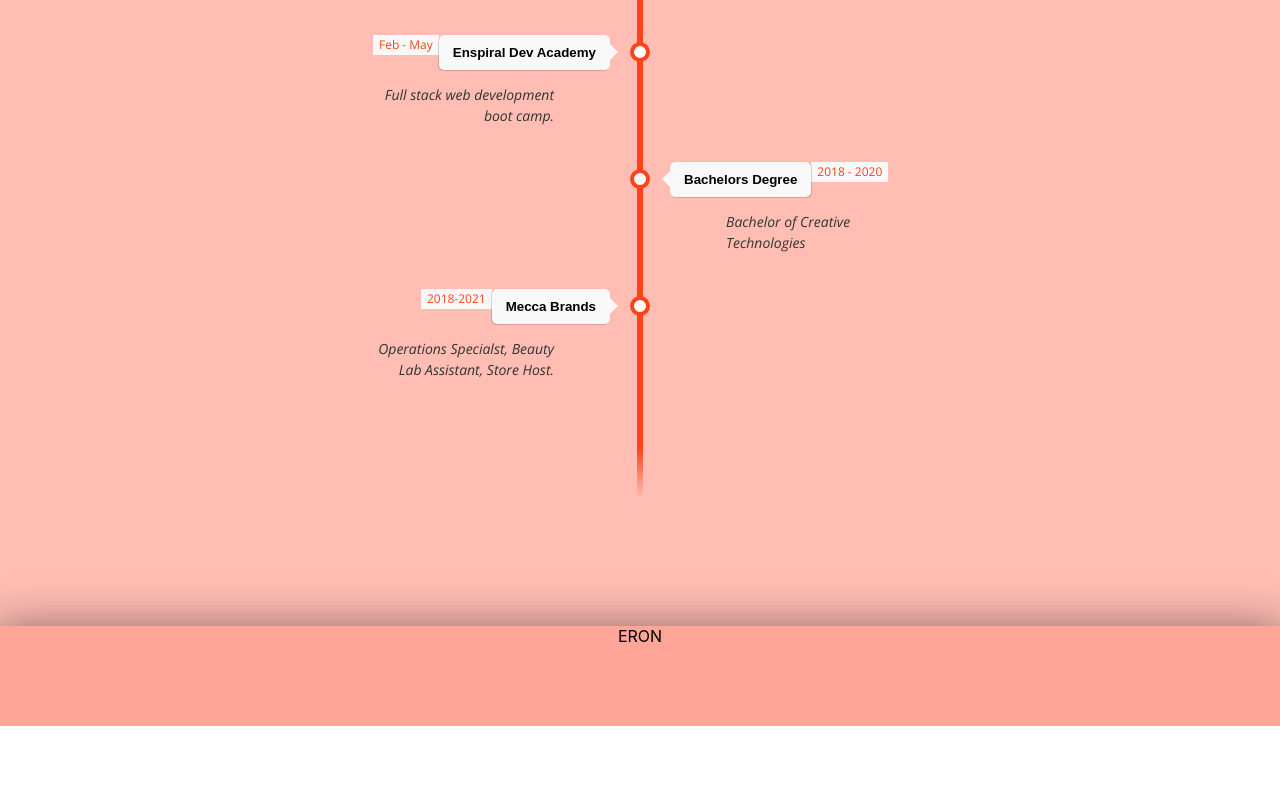
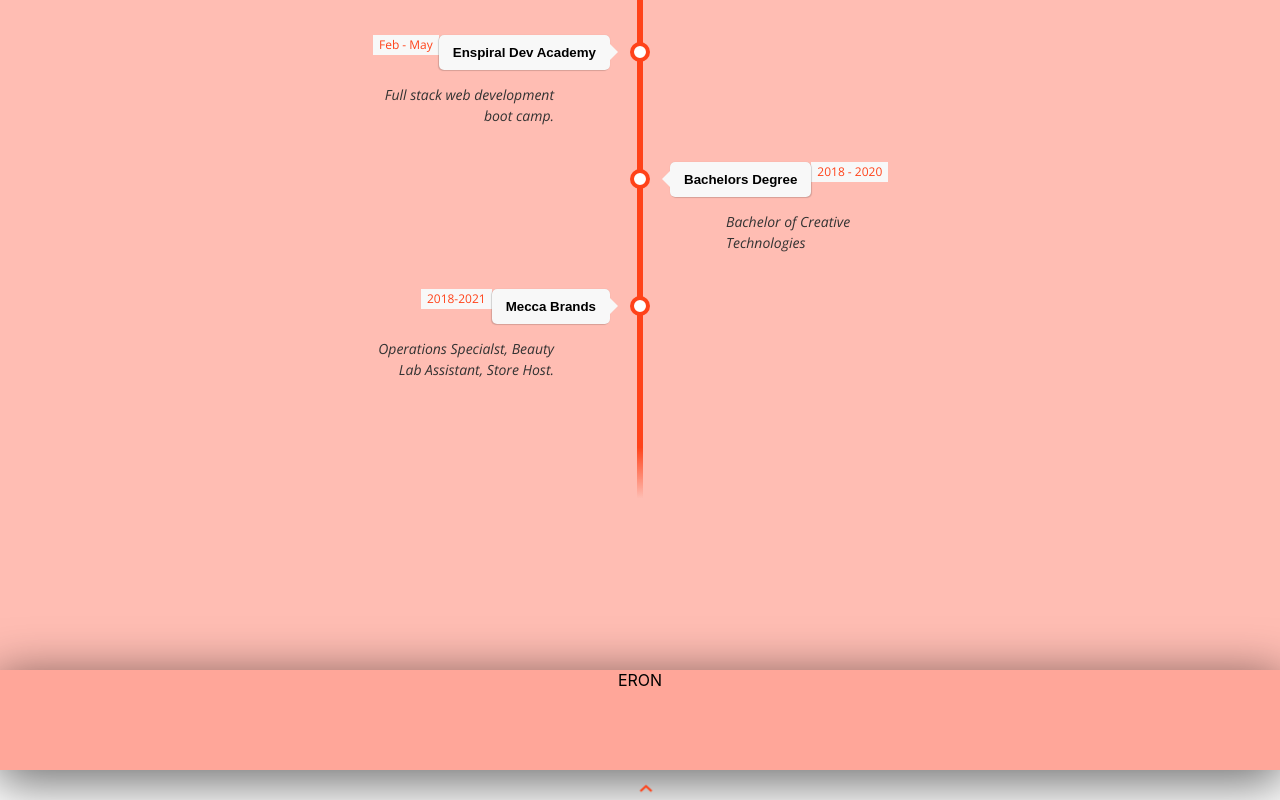
Before and after one commit to ErinLlouise/ErinLlouise.github.io, a React (Create React App) app: page /#/about in a window 1280 px wide. Shown: the part 2661-3461 px from the top of the page. Before the commit the page ends 3387 px from the top, so only its background shows below. Built offline with nearby package versions, Linux system fonts and the light colour scheme; a web font is replaced by a local one.

Commit message:
add back to top arrows

```diff
--- a/src/components/About.css
+++ b/src/components/About.css
@@ -107,6 +107,12 @@
     left: 50%;
     top: 93%;
   }
+
+  .arrowup {
+    position: relative;
+    left: 49.5%;
+    top: -100px;
+  }
   .bounce {
     animation-duration: 2s;
     animation-iteration-count: infinite;
--- a/src/components/About.jsx
+++ b/src/components/About.jsx
@@ -1,6 +1,7 @@
 import React from 'react'
 import { HashLink as Link } from 'react-router-hash-link'
 import Arrow from '@material-ui/icons/ExpandMore'
+import ArrowUp from '@material-ui/icons/ExpandLess'
 import './About.css'
 import Timeline from './Timeline'
 
@@ -57,6 +58,11 @@ function About () {
                   <Timeline />
                 </div>
             </div>
+                <div>
+                <Link to='#sectionA'>
+                  <ArrowUp style={{ color: "#ff4219" }} className='arrowup bounce bounce-7' src='warrow.png'/>
+                </Link>
+              </div>
           </div>
         </>
     )
--- a/src/components/Home.css
+++ b/src/components/Home.css
@@ -106,6 +106,12 @@
     transition: all .2s ease-in-out;
   }
 
+  .arrowup {
+    position: relative;
+    left: 49%;
+    top: 70px;
+  }
+
 .bounce {
   animation-duration: 2s;
   animation-iteration-count: infinite;
--- a/src/components/Home.jsx
+++ b/src/components/Home.jsx
@@ -1,6 +1,7 @@
 import React from 'react'
 import { HashLink as Link } from 'react-router-hash-link'
 import Arrow from '@material-ui/icons/ExpandMore'
+import ArrowUp from '@material-ui/icons/ExpandLess'
 import './Home.css'
 
 function Home () {
@@ -43,6 +44,11 @@ function Home () {
                 esse cillum dolore eu fugiat nulla pariatur. Excepteur
                 sint occaecat cupidatat non proident, sunt in culpa qui
                 officia deserunt mollit anim id est laborum.</p>
+              <div>
+                <Link to='#sectionA'>
+                  <ArrowUp style={{ color: "#ff4219" }} className='arrowup bounce bounce-7' src='warrow.png'/>
+                </Link>
+              </div>
             </section>
           </div>
         </div>
--- a/src/components/Projects.css
+++ b/src/components/Projects.css
@@ -117,6 +117,11 @@
     left: 50%;
     top: 93%;
   }
+  .arrowup {
+    position: relative;
+    left: 49.5%;
+    top: 150px;
+  }
 
   .bounce {
     animation-duration: 2s;
--- a/src/components/Projects.jsx
+++ b/src/components/Projects.jsx
@@ -1,6 +1,7 @@
 import React from 'react'
 import { HashLink as Link } from 'react-router-hash-link'
 import Arrow from '@material-ui/icons/ExpandMore'
+import ArrowUp from '@material-ui/icons/ExpandLess'
 import './Projects.css'
 
 function Projects () {
@@ -42,6 +43,11 @@ function Projects () {
                 esse cillum dolore eu fugiat nulla pariatur. Excepteur
                 sint occaecat cupidatat non proident, sunt in culpa qui
                 officia deserunt mollit anim id est laborum.</p>
+                <div>
+                <Link to='#sectionA'>
+                  <ArrowUp style={{ color: "#ff4219" }} className='arrowup bounce bounce-7' src='warrow.png'/>
+                </Link>
+              </div>
             </section>
           </div>
         </div>
```
